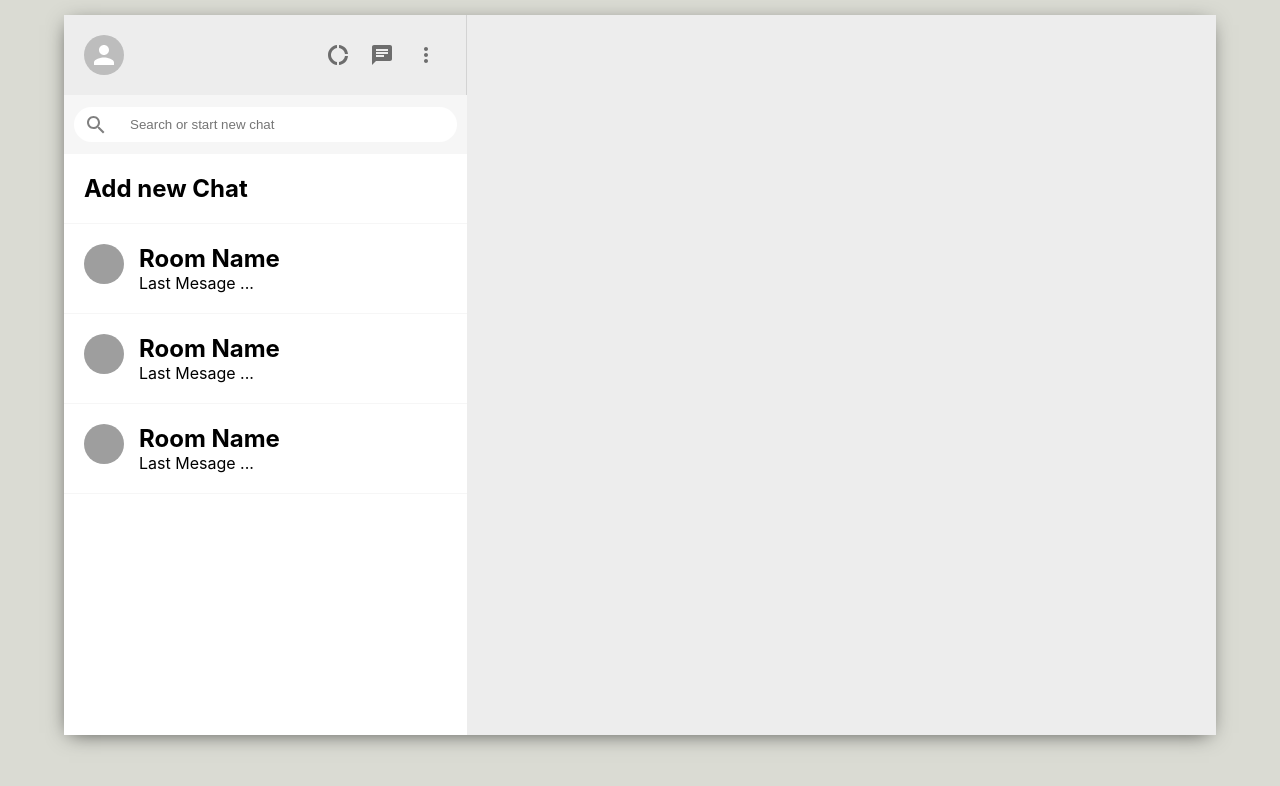
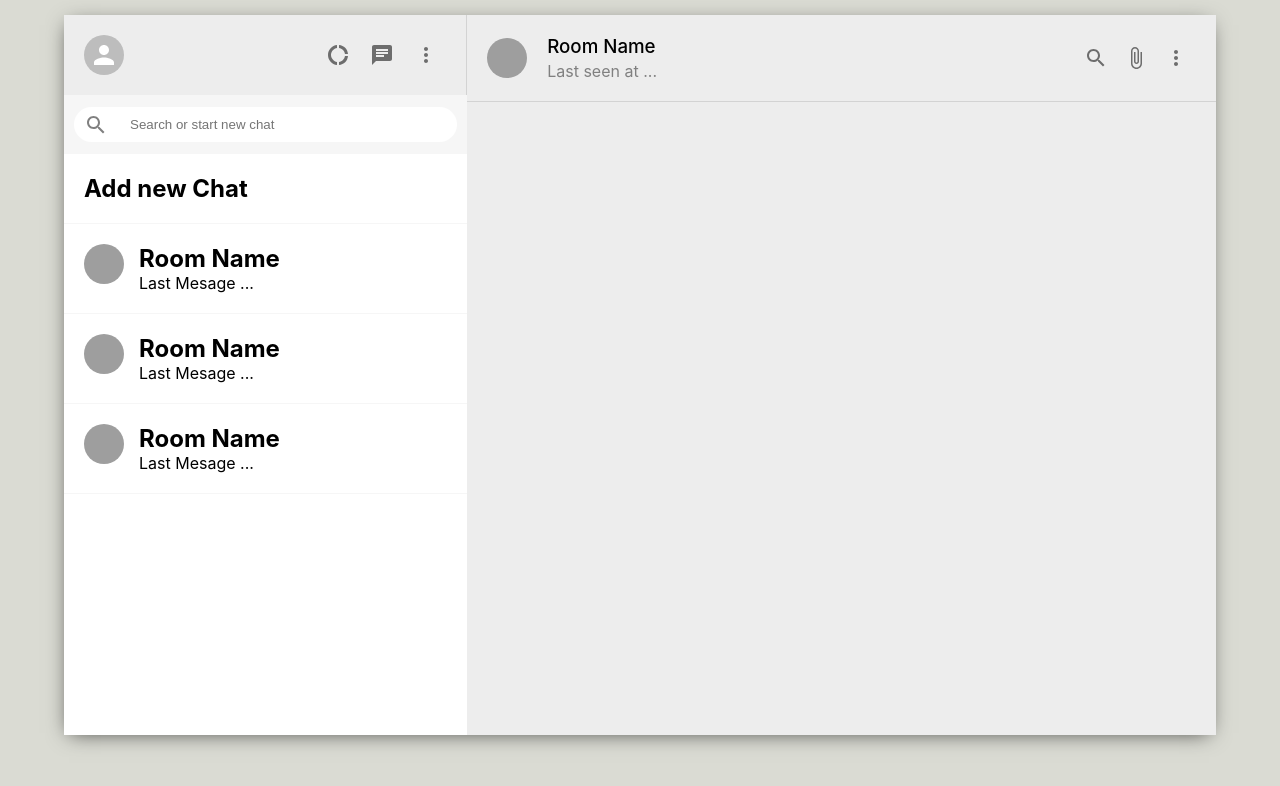
Before and after one commit to YaswanthPanguluri/whatsapp-clone, a React (Create React App) app: page / in a window 1280 px wide. Shown: the top 786 px of the page. Built offline with nearby package versions, Linux system fonts and the light colour scheme; grey boxes are pictures that could not be loaded.

Commit message:
Chat Header Completed

```diff
--- a/src/App.js
+++ b/src/App.js
@@ -1,12 +1,13 @@
 import './App.css';
 import Sidebar from './Sidebar';
+import Chat from './Chat';
 function App() {
   return (
     //BEM naming convention
     <div className="app">
       <div className='app__body'>
         <Sidebar />
-        {/* Chat */}
+        <Chat />
       </div>
     </div>
   );
--- /dev/null
+++ b/src/Chat.css
@@ -0,0 +1,30 @@
+.chat{
+    flex: 0.65;
+}
+
+.chat__header{
+    padding: 20px;
+    display: flex;
+    align-items: center;
+    border-bottom: 1px solid lightgrey;
+}
+
+.chat__headerInfo{
+    flex: 1;
+    padding-left: 20px;
+}
+
+.chat__headerInfo >h3{
+    margin-bottom: 3px;
+    font-weight: 500;
+}
+
+.chat__headerInfo > p{
+    color: gray;
+}
+
+.chat__headerRight{
+    display: flex;
+    justify-content: space-between;
+    min-width: 100px;
+}
--- /dev/null
+++ b/src/Chat.js
@@ -0,0 +1,44 @@
+import React from "react";
+import "./Chat.css";
+import { Avatar,IconButton } from "@mui/material";
+import { SearchOutlined } from "@mui/icons-material";
+import { AttachFile } from "@mui/icons-material";
+import { MoreVert } from "@mui/icons-material";
+import { useState, useEffect } from "react";
+
+function Chat() {
+  const [seed, setSeed] = useState("");
+
+  useEffect(() => {
+    setSeed(Math.floor(Math.random() * 5000));
+  }, []);
+
+  return (
+    <div className="chat">
+      <div className="chat__header">
+        <Avatar src={`https://avatars.dicebear.com/api/human/${seed}.svg`} />
+        <div className="chat__headerInfo">
+        <h3>Room Name</h3>
+        <p>Last seen at ...</p>
+
+        </div>
+        <div className="chat__headerRight">
+
+        <IconButton>
+            <SearchOutlined />
+          </IconButton>
+          <IconButton>
+            <AttachFile />
+          </IconButton>
+          <IconButton>
+            <MoreVert />
+          </IconButton>
+      </div>
+      </div>
+      <div className="chat__body"></div>
+      <div className="chat__footer"></div>
+    </div>
+  );
+}
+
+export default Chat;
```
